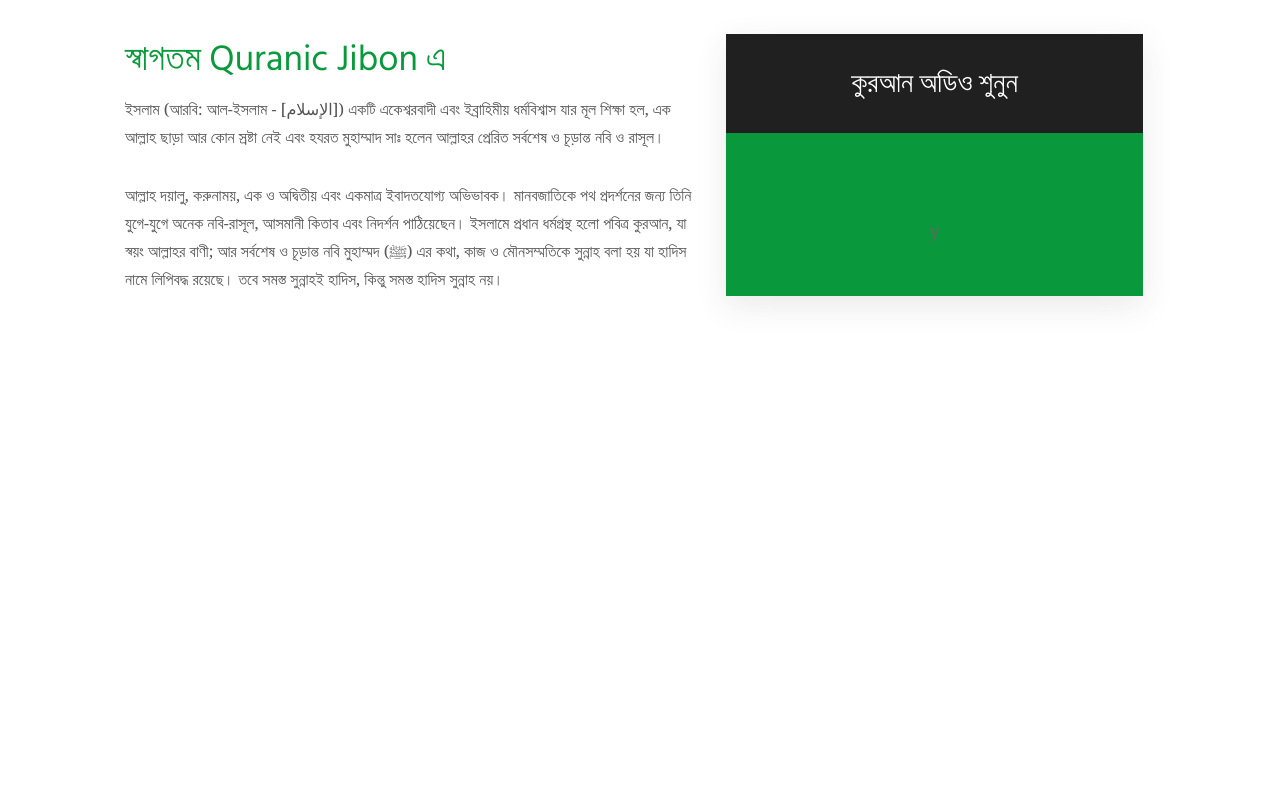
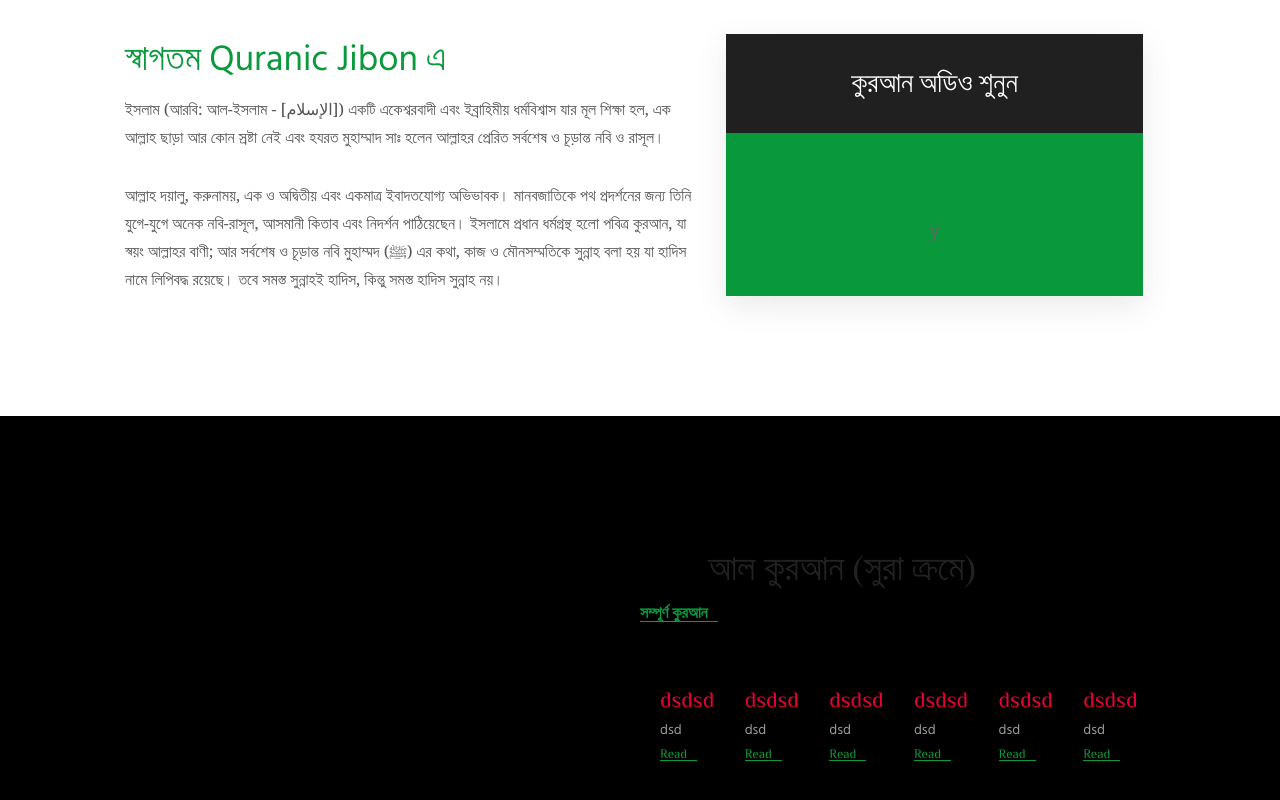
Before and after one commit to wapborhan/quranicjibon-client, a Next.js app: page / in a window 1280 px wide. Shown: the part 806-1606 px from the top of the page. Before the commit the page ends 1222 px from the top, so only its background shows below. Built offline with nearby package versions, Linux system fonts and the light colour scheme; a web font is replaced by a local one.

Commit message:
section add

```diff
--- a/src/components/Homepage.jsx
+++ b/src/components/Homepage.jsx
@@ -3,6 +3,7 @@
 import Banner from "./home/banner/Banner";
 import { Header } from "./home/header/Header";
 import Listen from "./home/listen/Listen";
+import Quran from "./home/quran/Quran";
 
 const Homepage = () => {
   return (
@@ -10,6 +11,7 @@
       <Header />
       <Banner />
       <Listen />
+      <Quran />
     </div>
   );
 };
--- /dev/null
+++ b/src/components/home/quran/List.jsx
@@ -0,0 +1,49 @@
+import React from "react";
+
+const List = () => {
+  const suras = [
+    { sura: "test", type: "ss", ar_name: "dsdsd", sura_name: "dsd" },
+    { sura: "test", type: "ss", ar_name: "dsdsd", sura_name: "dsd" },
+    { sura: "test", type: "ss", ar_name: "dsdsd", sura_name: "dsd" },
+    { sura: "test", type: "ss", ar_name: "dsdsd", sura_name: "dsd" },
+    { sura: "test", type: "ss", ar_name: "dsdsd", sura_name: "dsd" },
+    { sura: "test", type: "ss", ar_name: "dsdsd", sura_name: "dsd" },
+  ];
+  return (
+    <div className="learn-post-wrap w-full">
+      <div className="flex flex-wrap">
+        {suras.map((item) => (
+          <div className="col-md-6 col-sm-6 lg:col-span-6" key={item.sura}>
+            <div className="learn-post mb-5 flex flex-wrap items-center">
+              <div className="learn-post-img">
+                <i>
+                  {item.type === "মাক্কী" ? (
+                    //  <FaKaaba />
+                    <div className="gt">f</div>
+                  ) : (
+                    //  <FaMosque />
+                    <div className="l">f</div>
+                  )}
+                </i>
+              </div>
+              <div className="learn-post-info">
+                <h4 className="mb-0">
+                  <a href="#" title={item.ar_name}>
+                    {item.ar_name}
+                  </a>
+                </h4>
+                <span className="d-block">{item.sura_name}</span>
+                <a href="#" title="Download PDF">
+                  Read
+                  <i className="fas fa-angle-double-right"></i>
+                </a>
+              </div>
+            </div>
+          </div>
+        ))}
+      </div>
+    </div>
+  );
+};
+
+export default List;
--- /dev/null
+++ b/src/components/home/quran/Quran.jsx
@@ -0,0 +1,57 @@
+import Image from "next/image";
+import Link from "next/link";
+import React from "react";
+import List from "./List";
+
+const Quran = () => {
+  return (
+    <section className="w-full pt-100 bg-black pb-100 opacity-100 relative">
+      <div
+        className="fixed bg-cover w-full h-full"
+        // style="background-image: url('your-secBG-image-path')"
+      ></div>
+      <div
+        className="hlf-bg thm-layer opacity-6 pattern-bg blend-multiply bg-thm absolute"
+        // style="background-image: url('your-PattBG-image-path')"
+      ></div>
+      <div className="container mx-auto">
+        <div className="learn-wrap w-full">
+          <div className="grid grid-cols-2">
+            <div className="col-span">
+              <div className="learn-img w-full">
+                {/* <img
+                  className="w-full h-auto"
+                  src="your-LearnIMG-image-path"
+                  alt="Learn Image"
+                /> */}
+              </div>
+            </div>
+            <div className="col-span">
+              <div className="learn-inner w-full">
+                <div className="learn-top flex-wrap items-center justify-between w-full">
+                  <div className="learn-top-inner">
+                    <h3 className="mb-0">
+                      <i className="flaticon-rub-el-hizb text-thm">
+                        {/* <GiRubElHizb /> */}
+                      </i>
+                      আল কুরআন (সুরা ক্রমে)
+                    </h3>
+                  </div>
+                  <div className="learn-top-inner">
+                    <Link href="/pages/sura" className="text-decoration-none">
+                      সম্পূর্ণ কুরআন
+                      <i className="fas fa-angle-double-right"></i>
+                    </Link>
+                  </div>
+                </div>
+                <List />
+              </div>
+            </div>
+          </div>
+        </div>
+      </div>
+    </section>
+  );
+};
+
+export default Quran;
```
